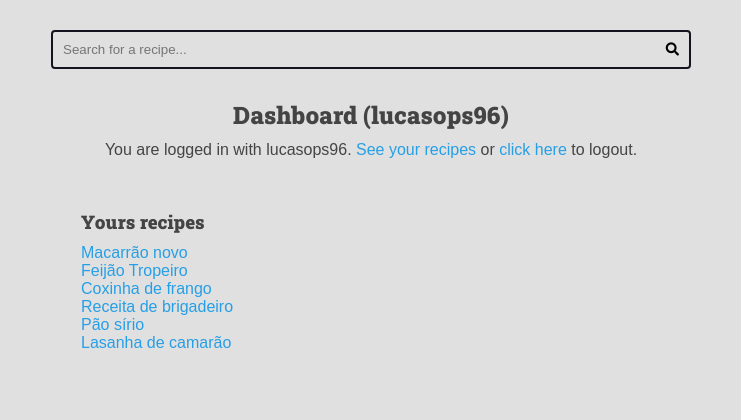
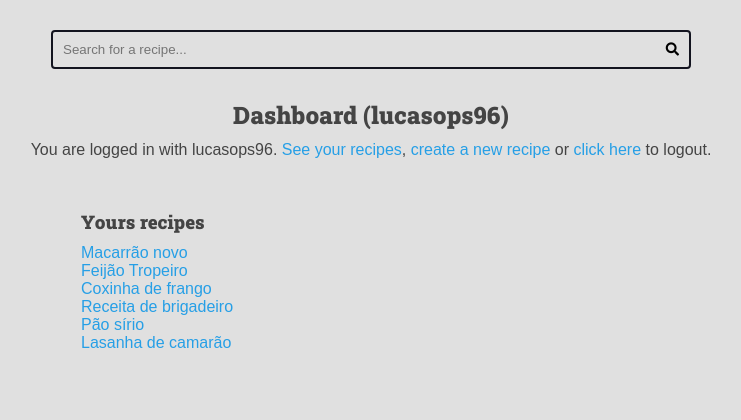
Before and after one commit to lucasops96/projeto1, a Django app: page /authors/dashboard/ in a window 1280 px wide. Shown: the part 113-533 px from the top of the page, without its empty margins (269-1010 px from the left). Run offline with Django 4.2, Linux system fonts and the light colour scheme; a user stored in the database is signed in; data comes from the database, SQL or seed files in the repository; both versions use the stored data as it was after the commit.

Commit message:
create view dashboard_recipe_new

```diff
--- a/authors/forms/recipe_form.py
+++ b/authors/forms/recipe_form.py
@@ -16,6 +16,7 @@ class AuthorRecipeForm(forms.ModelForm):
         fields = [
             'title',
             'description',
+            'category',
             'preparation_time',
             'preparation_time_unit',
             'servings',
--- a/authors/templates/authors/partials/login_message.html
+++ b/authors/templates/authors/partials/login_message.html
@@ -2,7 +2,10 @@
     <div class="login-message">
         You are logged in with
         {{ request.user.username }}.
-        <a href="{% url "authors:dashboard" %}">See your recipes</a> or
+
+        <a href="{% url "authors:dashboard" %}">See your recipes</a>,
+        <a href=" {% url "authors:dashboard_recipe_new" %} ">create a new recipe</a> or
+
         <form class="inline-form" action="{% url 'authors:logout' %}" method='POST'>
             {% csrf_token %}
             <input type="hidden" name="username" value="{{ request.user.username }}">
--- a/authors/urls.py
+++ b/authors/urls.py
@@ -11,5 +11,14 @@ urlpatterns=[
     path('login/create/',views.login_create, name='login_create'),
     path('logout/',views.logout_view, name='logout'),
     path('dashboard/',views.dashboard, name='dashboard'),
-    path('dashboard/recipe/<int:id>/edit',views.dashboard_recipe_edit, name='dashboard_recipe_edit'),
+    path(
+        'dashboard/recipe/new',
+        views.dashboard_recipe_new,
+        name='dashboard_recipe_new'
+    ),
+    path(
+        'dashboard/recipe/<int:id>/edit'
+        ,views.dashboard_recipe_edit,
+        name='dashboard_recipe_edit'
+    ),
 ]
--- a/authors/views.py
+++ b/authors/views.py
@@ -110,9 +110,54 @@ def dashboard_recipe_edit(request,id):
 
     form = AuthorRecipeForm(
         request.POST or None,
+        files=request.FILES or None,
         instance=recipe
     )
+
+    if form.is_valid():
+        # Agora, o form é válido e eu posso tentar salvar
+        recipe = form.save(commit=False)
+
+        recipe.author = request.user
+        recipe.preparation_steps_is_hmtl = False
+        recipe.is_published = False
+
+        recipe.save()
+
+        messages.success(request,'Sua receita foi salva com sucesso!')
+        return redirect(reverse('authors:dashboard_recipe_edit',args=(id,)))
+
 
     return render(request,'authors/pages/dashboard_recipe.html',context={
         'form':form
     })
+
+
+@login_required(login_url='authors:login',redirect_field_name='next')
+def dashboard_recipe_new(request):
+    form = AuthorRecipeForm(
+        request.POST or None,
+        files=request.FILES or None,
+    )
+
+    if form.is_valid():
+        recipe: Recipe = form.save(commit=False)
+
+        recipe.author = request.user
+        recipe.slug = recipe.title.lower().replace(' ','-')
+        recipe.preparation_steps_is_hmtl = False
+        recipe.is_published = False
+
+        recipe.save()
+
+        messages.success(request,'Salvo com sucesso!')
+        return redirect(
+            reverse('authors:dashboard_recipe_edit',args=(recipe.id,))
+        )
+
+
+
+    return render(request,'authors/pages/dashboard_recipe.html',context={
+        'form':form,
+        'form_action':reverse('authors:dashboard_recipe_new')
+    })
```
Also changed, not shown: base_templates/global/partials/form.html (+6 -1 lines), db.sqlite3.
